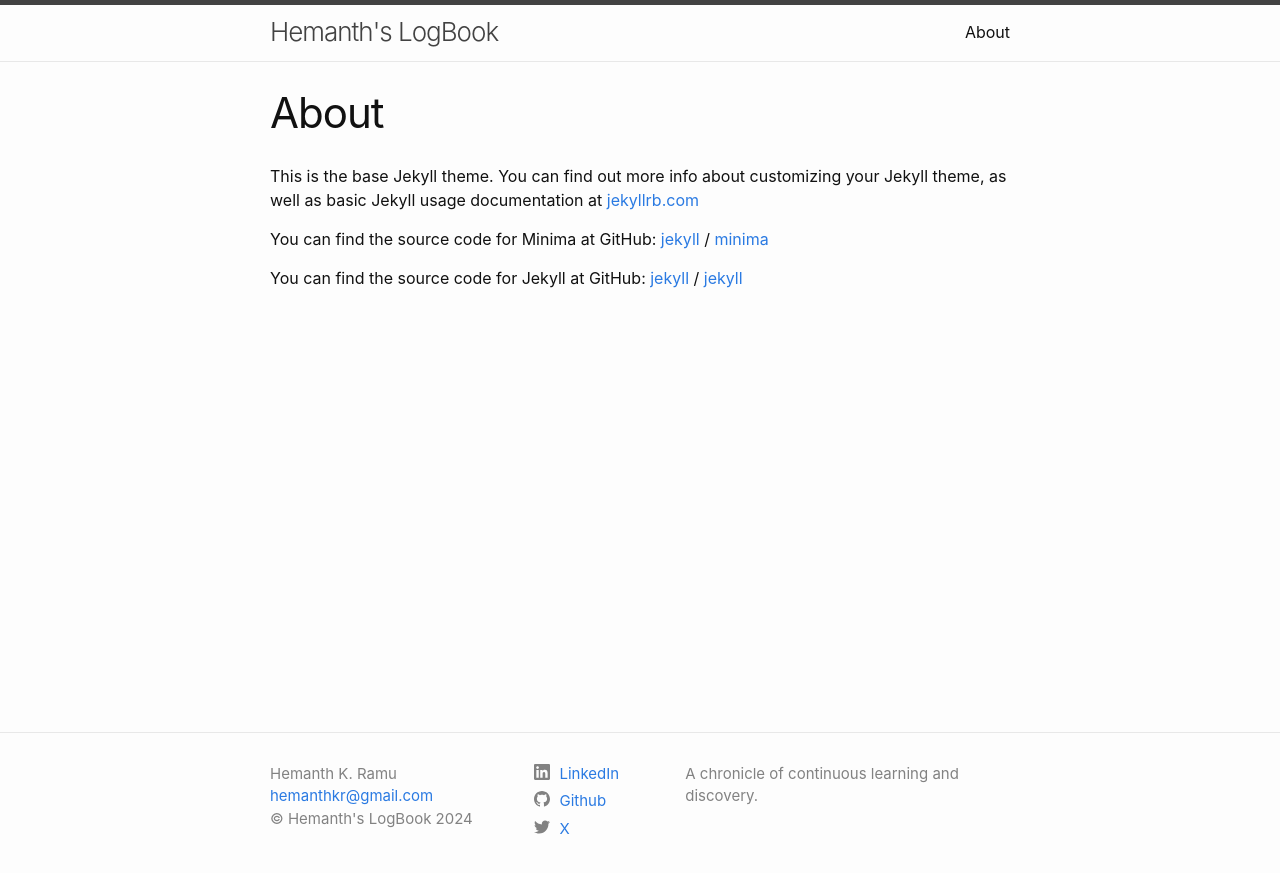
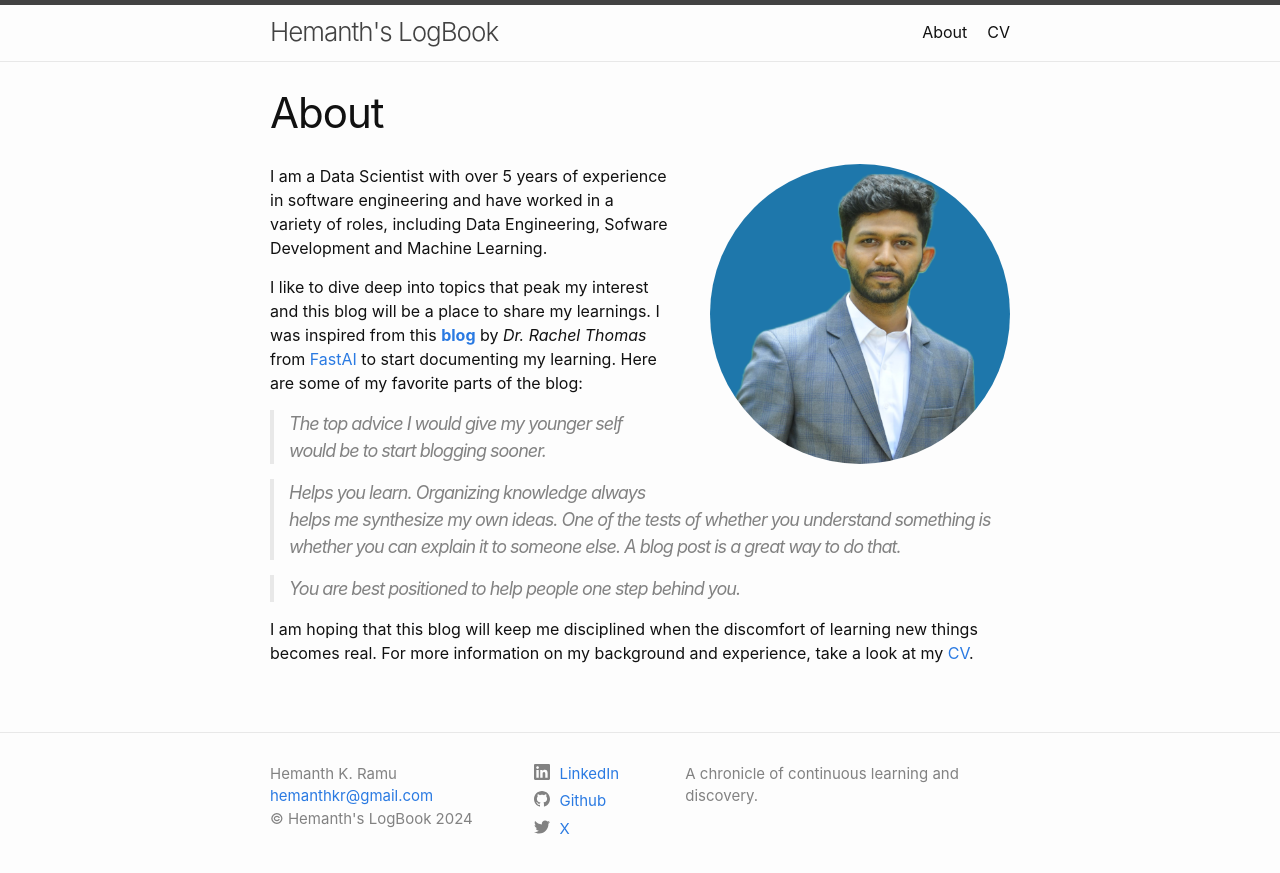
Before and after one commit to hemanthkr/old-jekyll-site, a Jekyll site: the page built from pages/about.md, in a window 1280 px wide. Shown: the top 873 px of the page. Built offline with Jekyll 4.4.1, drawn with Linux system fonts in a browser that asks for light colours.

Commit message:
Updated CV and About

```diff
--- a/_config.yml
+++ b/_config.yml
@@ -34,11 +34,25 @@ linkedin_username: hemanth-kr
 # New fields not defaulted
 copyright: Hemanth's LogBook
 
+# navigation structure
+nav:
+  - title: Home
+    url: /
+  - title: About
+    url: /about
+
 # Build settings
 # Removed minima theme.
 # theme: minima
 plugins:
   - jekyll-feed
+
+# Adding support for additional features with Github Flavoured Markdown
+markdown: kramdown
+kramdown:
+  input: GFM
+  auto_ids: true
+  hard_wrap: false
 
 # Exclude from processing.
 # The following items will not be processed, by default.
--- a/_layouts/page.html
+++ b/_layouts/page.html
@@ -7,6 +7,9 @@ layout: default
     <h1 class="post-title">{{ page.title | escape }}</h1>
   </header>
 
+  {% if page.image %}
+    <img src="{{ page.image | relative_url }}" alt="" class="profile-image">
+  {% endif %}
   <div class="post-content">
     {{ content }}
   </div>
--- a/_sass/minima/_layout.scss
+++ b/_sass/minima/_layout.scss
@@ -207,6 +207,17 @@
   @include relative-font-size(1.5);
 }
 
+.profile-image {
+  display: block;
+  float: inline-end;
+  width: 300px;
+  height: 300px;
+  border-radius: 50%;
+  margin-left: 40px;
+  margin-bottom: 20px;
+
+}
+
 
 
 /**
--- a/about.markdown
+++ /dev/null
@@ -1,17 +0,0 @@
----
-layout: page
-title: About
-permalink: /about/
----
-
-This is the base Jekyll theme. You can find out more info about customizing your Jekyll theme, as well as basic Jekyll usage documentation at [jekyllrb.com](https://jekyllrb.com/)
-
-You can find the source code for Minima at GitHub:
-[jekyll][jekyll-organization] /
-[minima](https://github.com/jekyll/minima)
-
-You can find the source code for Jekyll at GitHub:
-[jekyll][jekyll-organization] /
-[jekyll](https://github.com/jekyll/jekyll)
-
-[jekyll-organization]: https://github.com/jekyll
--- /dev/null
+++ b/pages/about.md
@@ -0,0 +1,20 @@
+---
+layout: page
+title: About
+permalink: /about/
+image: /images/profile.png
+---
+
+I am a Data Scientist with over 5 years of experience in software engineering and have worked in a variety of roles, including Data Engineering, Sofware Development and Machine Learning.
+
+I like to dive deep into topics that peak my interest and this blog will be a place to share my learnings. I was inspired from this [__blog__](https://medium.com/@racheltho/why-you-yes-you-should-blog-7d2544ac1045) by _Dr. Rachel Thomas_ from [FastAI](https://www.fast.ai/) to start documenting my learning. Here are some of my favorite parts of the blog:
+
+> The top advice I would give my younger self would be to start blogging sooner.
+
+> Helps you learn. Organizing knowledge always helps me synthesize my own ideas. One of the tests of whether you understand something is whether you can explain it to someone else. A blog post is a great way to do that.
+
+> You are best positioned to help people one step behind you.
+
+
+
+I am hoping that this blog will keep me disciplined when the discomfort of learning new things becomes real. For more information on my background and experience, take a look at my [CV]({% link pages/cv.md %}).
```
Also changed, not shown: _drafts/starter.md (added, +5 -0 lines), _posts/2024-08-19-welcome-to-jekyll.markdown (deleted, +0 -29 lines), _posts/2024-08-20-Log-0-I-write-blogs-about-things-now.md (added, +6 -0 lines), pages/cv.md (added, +96 -0 lines), images/profile.png (added), index.md (renamed from index.markdown).
